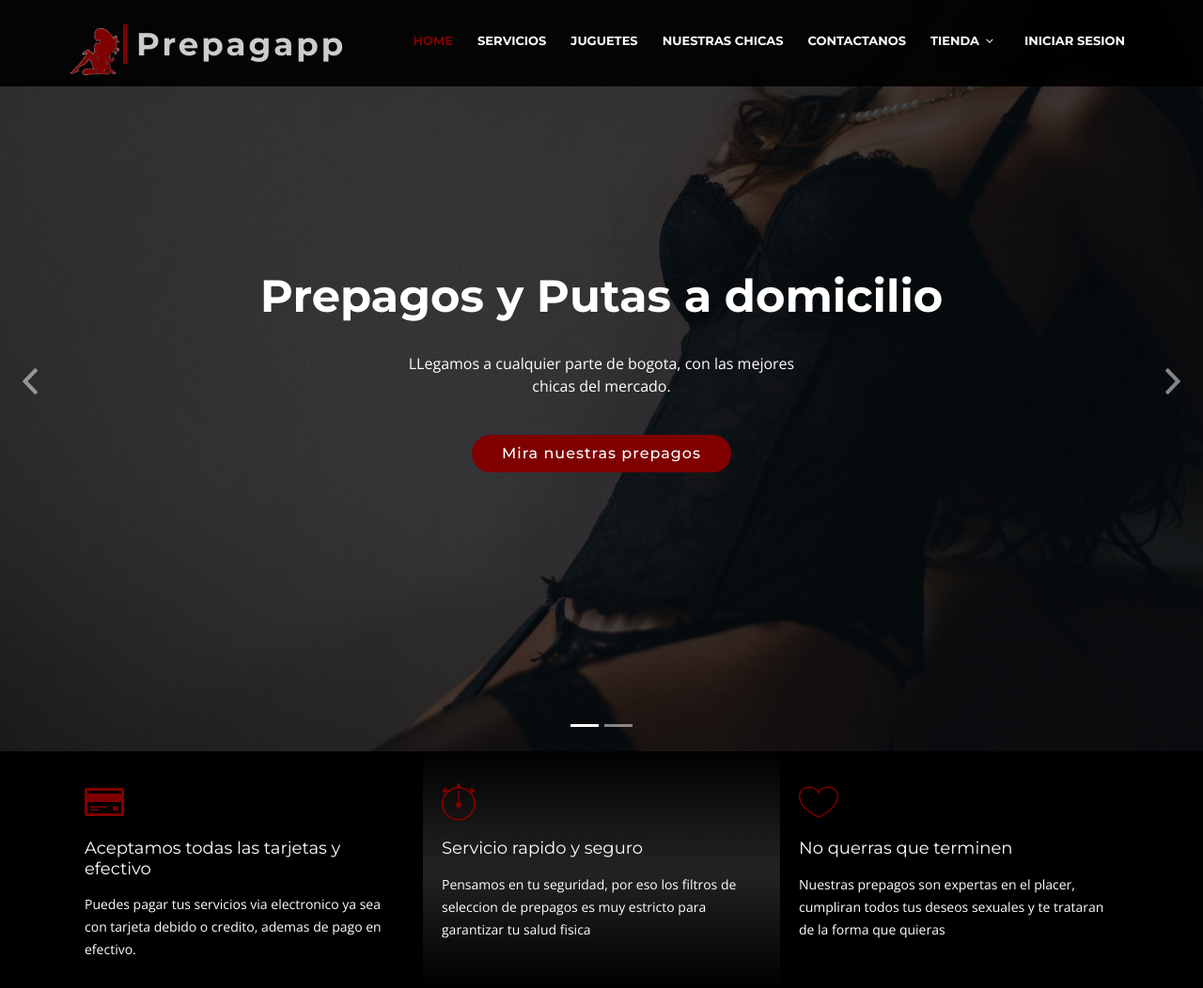
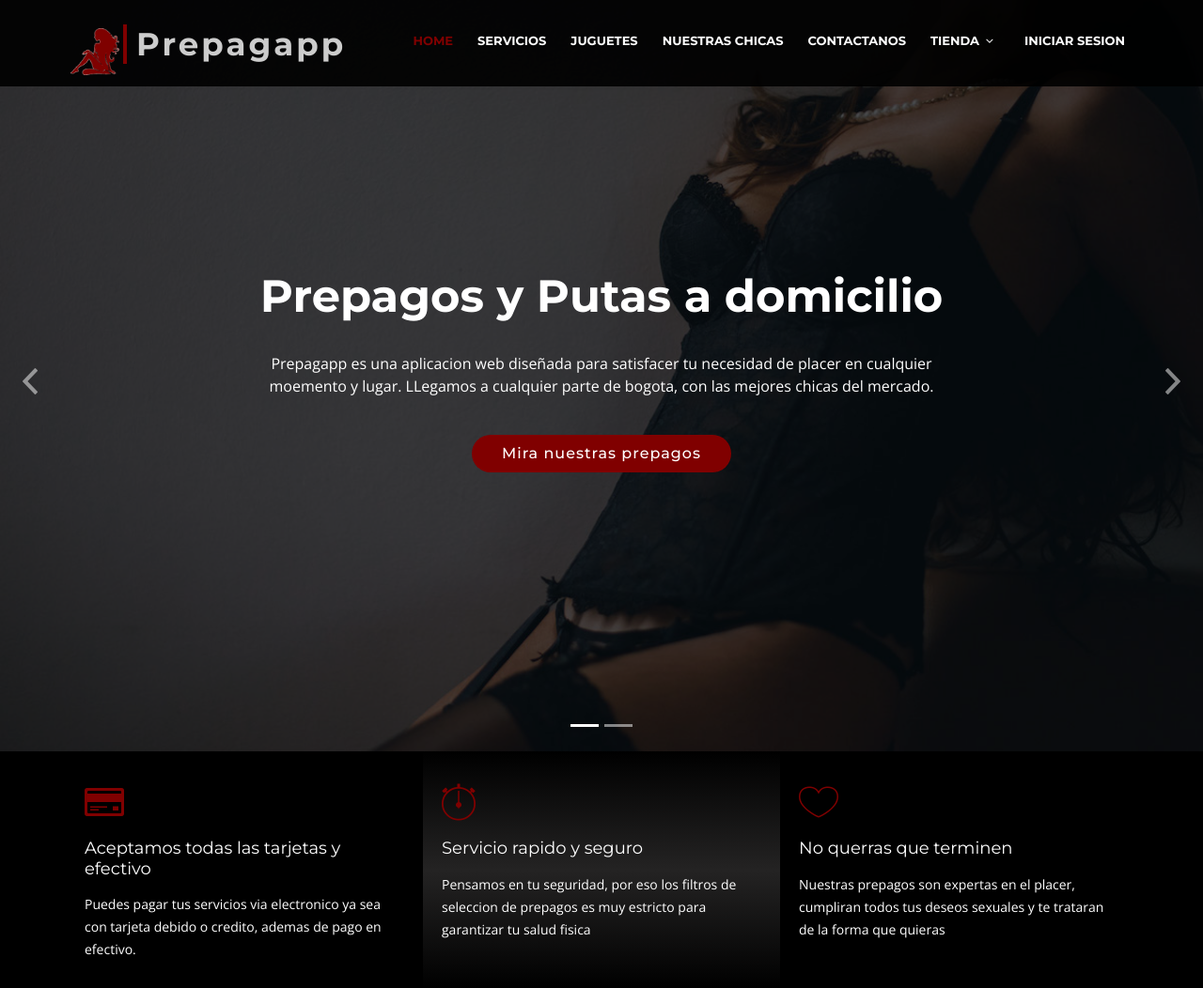
Before and after one commit to cealmaster/Prepagapp, a PHP site: page / in a window 1280 px wide. Shown: the top 1052 px of the page at 94% size. Run offline with PHP 8.4, Linux system fonts and the light colour scheme; data that the repository does not hold is empty; some web fonts are replaced.

Commit message:
version con estandares de schema.org

```diff
--- a/chicaespecifica.php
+++ b/chicaespecifica.php
@@ -1,5 +1,5 @@
 <!DOCTYPE html>
-<html lang="en">
+<html lang="es">
 <head>
 	<meta charset="utf-8">
 	<title>Scorts Premium</title>
--- a/index.php
+++ b/index.php
@@ -2,15 +2,16 @@
 <html lang="es">
 <head>
     <meta charset="utf-8">
-    <meta content="prepagos, putas a domicilio" name="keywords">
+    <meta content="prepagapp, prepagos, putas a domicilio" name="keywords">
 	<meta content="Prepagos a domicilio" name="subject" >
     <meta content="http://www.prepagapp.com" name="url">
     <meta content="Las mejores prepagos y putas en Bogota a domicilio, dispuestas a satisfacer tus deseos mas calientes." name="description">
-    <title>Prepagapp - Prepagos y putas a Domicilio</title>
+    <title>Prepagapp | Prepagos y putas a Domicilio</title>
     <?php include "./partes/head.php"; ?>
 </head>
 
 <body>
+    <div itemscope itemtype="http://schema.org/Store">
         <?php
 
             include "./partes/funciones.php";
@@ -32,6 +33,8 @@
         ?>
         </main>
         <?php include "./partes/footer.php"; ?>
+    </div>
+
 
 </body>
 
--- a/inicio-sesion.php
+++ b/inicio-sesion.php
@@ -1,5 +1,5 @@
 <!DOCTYPE html>
-<html lang="en">
+<html lang="es">
 <head>
 	<meta charset="UTF-8">
 	<title>Document</title>
--- a/partes/contacto.php
+++ b/partes/contacto.php
@@ -20,7 +20,7 @@
                         <div class="contact-phone">
                             <i class="ion-ios-telephone-outline"></i>
                             <h3>Telefono</h3>
-                            <p><a href="tel:+573123710865">+57 312 371 0865</a></p>
+                            <p><a href="tel:+573123710865" itemprop="telephone" content="+573123710865">+57 312 371 0865</a></p>
                         </div>
                     </div>
 
@@ -28,7 +28,7 @@
                         <div class="contact-email">
                             <i class="ion-ios-email-outline"></i>
                             <h3>Email</h3>
-                            <p><a href="mailto:v_ani_ivan@hotmail.com">v_ani_ivan@hotmail.com</a></p>
+                            <p><a href="mailto:v_ani_ivan@hotmail.com" itemprop="email">v_ani_ivan@hotmail.com</a></p>
                         </div>
                     </div>
 
--- a/partes/header.php
+++ b/partes/header.php
@@ -3,7 +3,7 @@
     <div class="container-fluid">
       <div id="logo" class="pull-left">
       <a href="index.php" class="scrollto"><img style="display: inline; height: 50px;" src="img/log.png" alt="Logo Prepagapp" title="Logo Prepagapp" /></a>
-        <h1><a href="index.php" class="scrollto">Prepagapp</a></h1>
+        <h1 itemprop="name"><a href="index.php" class="scrollto">Prepagapp</a></h1>
       </div>
 
       <nav id="nav-menu-container">
--- a/partes/intro.php
+++ b/partes/intro.php
@@ -11,7 +11,7 @@
                         <div class="carousel-container">
                             <div class="carousel-content">
                                 <h2>Prepagos y Putas a domicilio</h2>
-                                <p>LLegamos a cualquier parte de bogota, con las mejores chicas del mercado.</p>
+                                <p itemprop="description">Prepagapp es una aplicacion web diseñada para satisfacer tu necesidad de placer en cualquier moemento y lugar. LLegamos a cualquier parte de bogota, con las mejores chicas del mercado.</p>
                                 <a href="#featured-services" class="btn-get-started scrollto">Mira nuestras prepagos</a>
                             </div>
                         </div>
--- a/partes/servicios.php
+++ b/partes/servicios.php
@@ -1,42 +1,42 @@
-<section id="services">
-            <div class="container">
+<section id="services" >
+            <div class="container" itemscope itemtype="http://schema.org/Service">
 
                 <header class="section-header wow fadeInUp">
-                    <h3>Servicios</h3>
-                    <p>Ademas de nuestras prepagos contamos con multiples servicios para que tu experiencia sea unica y excitante. desde licores hasta desplazamientos.</p>
+                    <h3 itemprop="name">Servicios</h3>
+                    <p itemprop="description">Ademas de nuestras prepagos contamos con multiples servicios para que tu experiencia sea unica y excitante. desde licores hasta desplazamientos.</p>
                 </header>
 
-                <div class="row">
+                <div class="row" itemprop="hasOfferCatalog" itemscope itemtype="http://schema.org/OfferCatalog">
 
-                    <div class="col-lg-4 col-md-6 box wow bounceInUp" data-wow-duration="1.4s">
+                    <div class="col-lg-4 col-md-6 box wow bounceInUp" data-wow-duration="1.4s" itemprop="itemListElement" itemscope itemtype="http://schema.org/Offer">
                         <div class="icon"><i class="ion-ios-wineglass-outline"></i></div>
-                        <h4 class="title"><a href="">Licoreria</a></h4>
+                        <h4 class="title" itemprop="name"><a href="">Licoreria</a></h4>
                         <p class="description">Tenemos una amplia seleccion de licores que iran acompañados de la bella prepago que hayas escogido, podras verlos en la seccion tienda -> licores</p>
                     </div>
-                    <div class="col-lg-4 col-md-6 box wow bounceInUp" data-wow-duration="1.4s">
+                    <div class="col-lg-4 col-md-6 box wow bounceInUp" data-wow-duration="1.4s" itemprop="itemListElement" itemscope itemtype="http://schema.org/Offer">
                         <div class="icon"><i class="ion-link"></i></div>
-                        <h4 class="title"><a href="">Juguetes sexuales</a></h4>
-                        <p class="description">Para que el juego sea mas entretenido ofrecemos tambien tienda erotica, donde encontraras geles y juguetes de todo tipo.</p>
+                        <h4 class="title" itemprop="name"><a href="">Juguetes sexuales</a></h4>
+                        <p class="description" itemprop="description">Para que el juego sea mas entretenido ofrecemos tambien tienda erotica, donde encontraras geles y juguetes de todo tipo.</p>
                     </div>
-                    <div class="col-lg-4 col-md-6 box wow bounceInUp" data-wow-duration="1.4s">
+                    <div class="col-lg-4 col-md-6 box wow bounceInUp" data-wow-duration="1.4s" itemprop="itemListElement" itemscope itemtype="http://schema.org/Offer">
                         <div class="icon"><i class="ion-ios-heart-outline"></i></div>
-                        <h4 class="title"><a href="">Disfraces eroticos</a></h4>
-                        <p class="description">Tambien nuestras chicas ofrecen juego de roles, solo tendras que pagar el extra que cuesta el alquiler de los diferentes disfraces que tenemos en nuestra tienda seccion disfraces</p>
+                        <h4 class="title" itemprop="name"><a href="">Disfraces eroticos</a></h4>
+                        <p class="description" itemprop="description">Tambien nuestras chicas ofrecen juego de roles, solo tendras que pagar el extra que cuesta el alquiler de los diferentes disfraces que tenemos en nuestra tienda seccion disfraces</p>
                     </div>
-                    <div class="col-lg-4 col-md-6 box wow bounceInUp" data-wow-delay="0.1s" data-wow-duration="1.4s">
+                    <div class="col-lg-4 col-md-6 box wow bounceInUp" data-wow-delay="0.1s" data-wow-duration="1.4s" itemprop="itemListElement" itemscope itemtype="http://schema.org/Offer">
                         <div class="icon"><i class="ion-ios-speedometer-outline"></i></div>
-                        <h4 class="title"><a href="">Servicio a domicilio</a></h4>
-                        <p class="description">Como es de esperar, todas nuestras prepagos cuentan con servicio a domicilio para gran parte de la ciudad de bogota, para que disfrutes sin moverte de casa.</p>
+                        <h4 class="title" itemprop="name"><a href="">Servicio a domicilio</a></h4>
+                        <p class="description" itemprop="description">Como es de esperar, todas nuestras prepagos cuentan con servicio a domicilio para gran parte de la ciudad de bogota, para que disfrutes sin moverte de casa.</p>
                     </div>
-                    <div class="col-lg-4 col-md-6 box wow bounceInUp" data-wow-delay="0.1s" data-wow-duration="1.4s">
+                    <div class="col-lg-4 col-md-6 box wow bounceInUp" data-wow-delay="0.1s" data-wow-duration="1.4s" itemprop="itemListElement" itemscope itemtype="http://schema.org/Offer">
                         <div class="icon"><i class="ion-ios-barcode-outline"></i></div>
-                        <h4 class="title"><a href="">Moteles Asociados</a></h4>
-                        <p class="description">Ademas, si no deseas que lleguen a tu residencia, existe el servicio para desplazarse al motel que tu escogas. donde te estara esperando muy ganosa y caliente.</p>
+                        <h4 class="title" itemprop="name"><a href="">Moteles Asociados</a></h4>
+                        <p class="description" itemprop="description">Ademas, si no deseas que lleguen a tu residencia, existe el servicio para desplazarse al motel que tu escogas. donde te estara esperando muy ganosa y caliente.</p>
                     </div>
-                    <div class="col-lg-4 col-md-6 box wow bounceInUp" data-wow-delay="0.1s" data-wow-duration="1.4s">
+                    <div class="col-lg-4 col-md-6 box wow bounceInUp" data-wow-delay="0.1s" data-wow-duration="1.4s" itemprop="itemListElement" itemscope itemtype="http://schema.org/Offer">
                         <div class="icon"><i class="ion-ios-people-outline"></i></div>
-                        <h4 class="title"><a href="">Cualquier cosa que desee</a></h4>
-                        <p class="description">Si tienes otra peticion que no cubrimos, dejala en el apartado de extras y haremos lo posible por cumplirte tu fantasia.</p>
+                        <h4 class="title" itemprop="name"><a href="">Cualquier cosa que desee</a></h4>
+                        <p class="description" itemprop="description">Si tienes otra peticion que no cubrimos, dejala en el apartado de extras y haremos lo posible por cumplirte tu fantasia.</p>
                     </div>
 
                 </div>
--- a/registrocliente.php
+++ b/registrocliente.php
@@ -1,7 +1,11 @@
 <!DOCTYPE html>
-<html lang="en">
+<html lang="es">
 <head>
 	<meta charset="UTF-8">
+	<meta content="prepagapp, prepagos, putas a domicilio, registro prepagapp" name="keywords">
+	<meta content="Prepagos a domicilio" name="subject" >
+    <meta content="http://www.prepagapp.com/registrocliente.php" name="url">
+    <meta content="Las mejores prepagos y putas en Bogota a domicilio, dispuestas a satisfacer tus deseos mas calientes." name="description">
 	<title>Document</title>
 	<?php include './partes/head.php'; ?>
 </head>
```
Also changed, not shown: partes/creacionChica.php (+5 -4 lines). Lines whose indentation alone changed are shown as unchanged.
